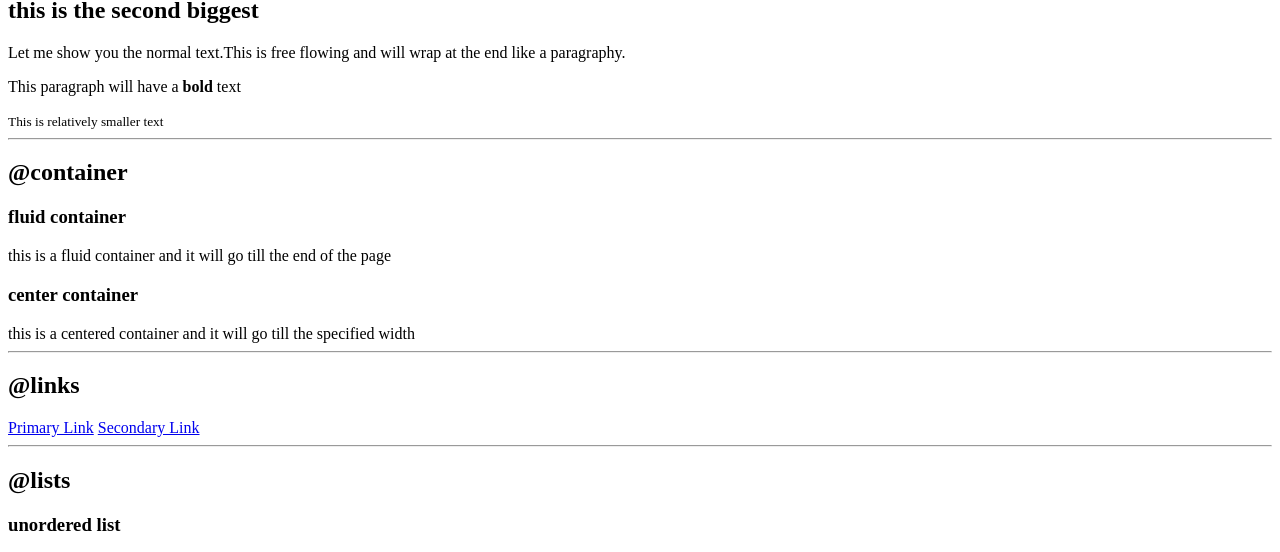
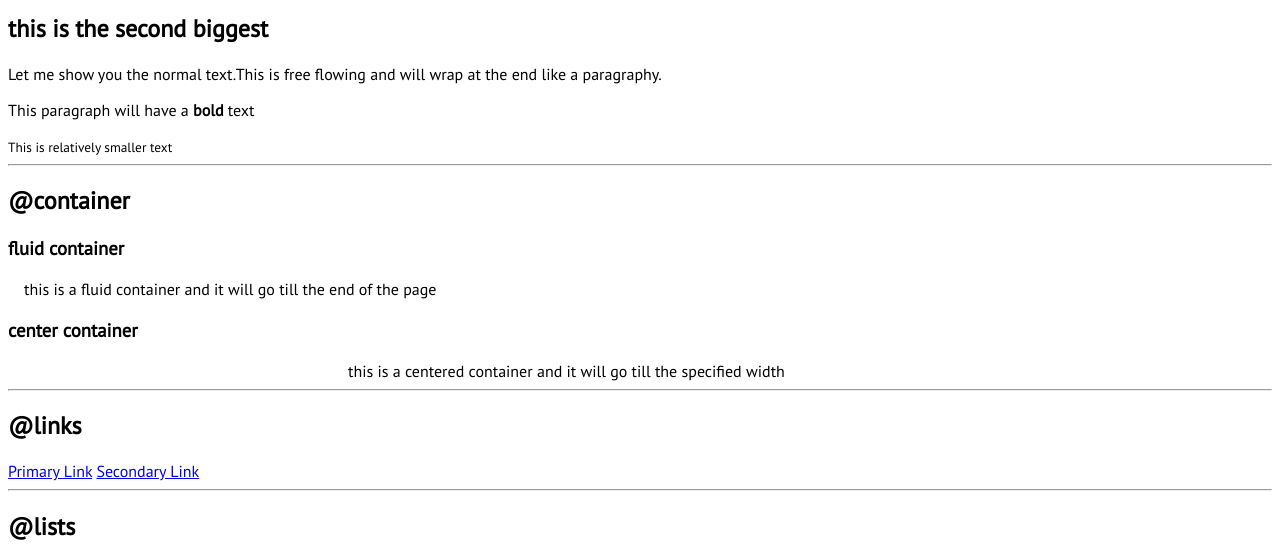
Before and after one commit to moinchoudary/neogcamp-lession-3-live, a plain HTML site: page index.html in a window 1280 px wide. Shown: the part 246-798 px from the top of the page. Drawn offline with Linux system fonts and the light colour scheme.

Commit message:
container

```diff
--- a/index.html
+++ b/index.html
@@ -27,10 +27,10 @@
     <h2>@container</h2>
 
     <h3>fluid container</h3>
-    <div>this is a fluid container and it will go till the end of the page</div>
+    <div class="container container-fluid">this is a fluid container and it will go till the end of the page</div>
 
     <h3>center container</h3>
-    <div>this is a centered container and it will go till the specified width</div>
+    <div class="container container-center">this is a centered container and it will go till the specified width</div>
 
     <hr>
 
--- a/styles.css
+++ b/styles.css
@@ -1 +1,16 @@
 @import url('https://fonts.googleapis.com/css2?family=PT+Sans&display=swap');
+
+body {
+    font-family: 'PT Sans', sans-serif;
+}
+
+/** container **/
+.container {
+        padding-left: 1rem;
+        padding-left: 1rem;
+}
+
+.container-center {
+    max-width: 600px;
+    margin: auto;
+}
```
